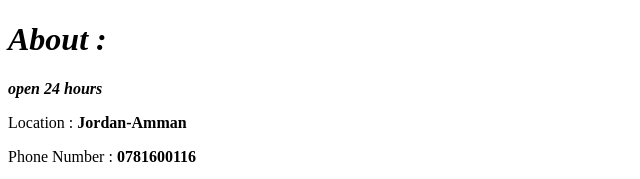
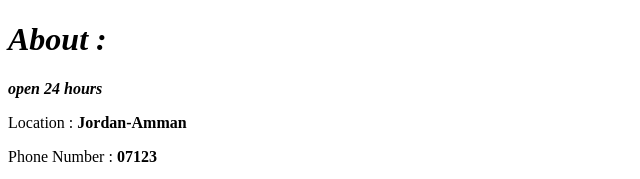
Before and after one commit to Ahmad-Hammam/stores, a plain HTML site: page About.html in a window 1280 px wide. Shown: the top 179 px of the page, 0-640 px from the left. Drawn offline with Linux system fonts and the light colour scheme.

Commit message:
update the number

```diff
--- a/About.html
+++ b/About.html
@@ -8,7 +8,7 @@
     <h1><em>About :</em></h1>
    <strong><em>open 24 hours</em></strong>
     <p>Location : <strong>Jordan-Amman</strong></p>
-    <p>Phone Number : <strong>0781600116</strong></p>
+    <p>Phone Number : <strong>07123</strong></p>
     <form class="" action="mailto:dalaawad898@gmail.com" method="post" enctype="text/plain">
          <label >Your Name: </label>
          <input type="text" name="Your Name" value=""><br>
```
